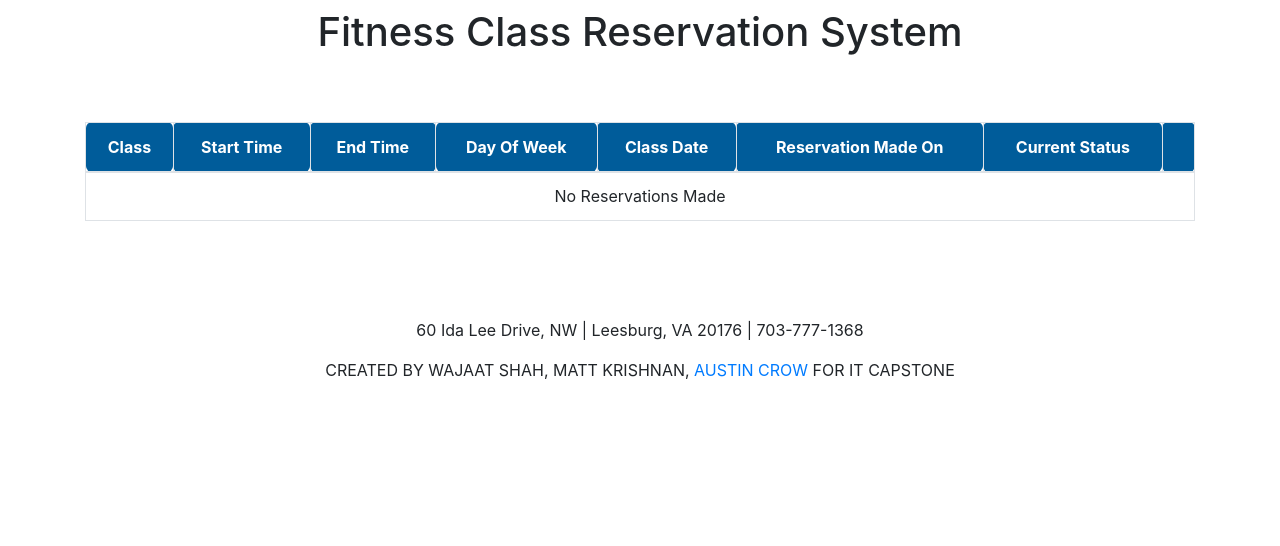
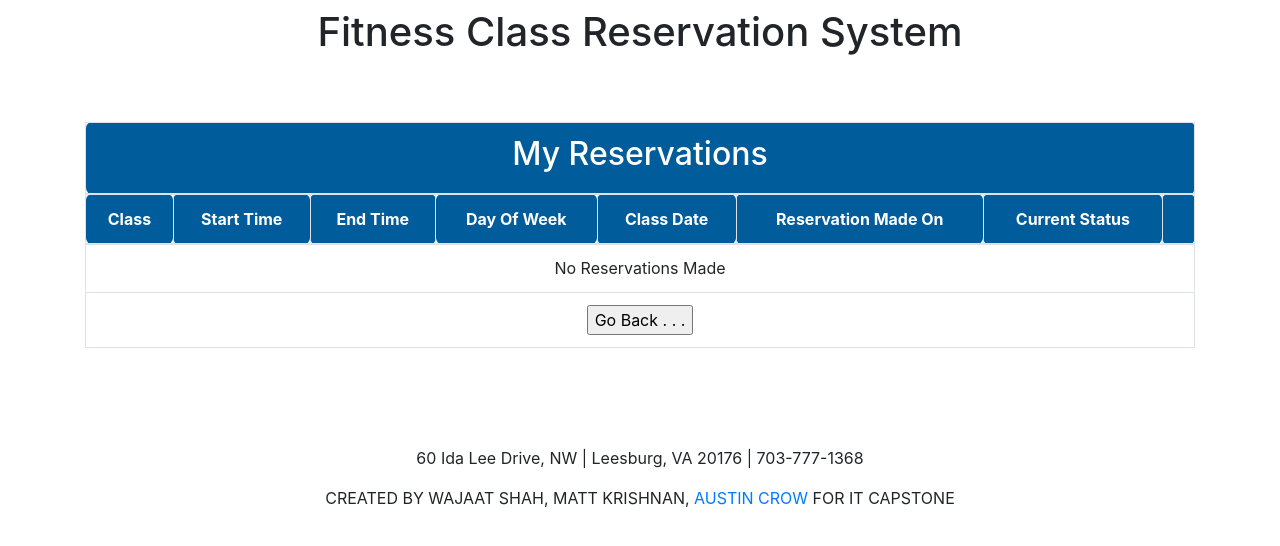
Before and after one commit to GMU-The-Dream-Team/fitnessClassReservationSystem, a Django app: page /reservations/myReservations/ in a window 1280 px wide. Shown: the part 209-755 px from the top of the page. Run offline with Django 3.2, Linux system fonts and the light colour scheme; a user stored in the database is signed in; data comes from the database, SQL or seed files in the repository; both versions use the stored data as it was after the commit; some libraries are stand-ins or nearby versions.

Commit message:
added backward navigation button on html templates

```diff
--- a/reservations/templates/reservations/myReservations.html
+++ b/reservations/templates/reservations/myReservations.html
@@ -6,6 +6,9 @@
 
         <table class="table table-bordered">
             <thead class="thead">
+                <tr>
+                    <th colspan="100%"><h2>My Reservations</h2></th>
+                </tr>
                 <tr>
                     <th scope="col">Class</th>
                     <th scope="col">Start Time</th>
@@ -46,6 +49,10 @@
                     </tr>
                     {% endif %}
                 </tr>
+                <tr>
+                    <td colspan="100%"><input type="button" value="Go Back . . ." onclick="history.back()">
+                    </td>
+                </tr>
             </tbody>
         </table>
     </div>
--- a/reservations/templates/reservations/reserve.html
+++ b/reservations/templates/reservations/reserve.html
@@ -73,7 +73,7 @@
                         </p>
                     {% endif %}
                 {% endif %}
-            <input type="button" value="Return to Class Schedule" onclick="history.back()">
+            <input type="button" value="Go Back . . ." onclick="history.back()">
         </div>
     </div>
     <div class="col-sm-3 col-lg-3 conf-res-available-border">
```
Also changed, not shown: reservations/templates/reservations/staffReservations.html (+8 -2 lines), db.sqlite3.
